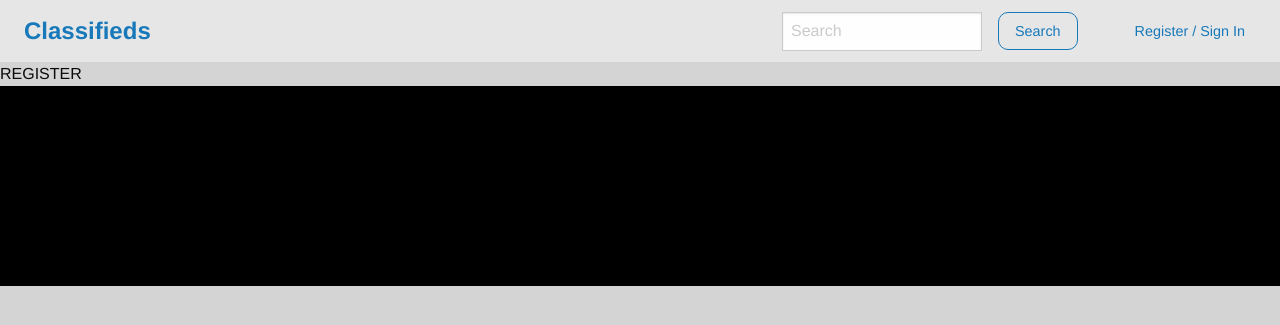
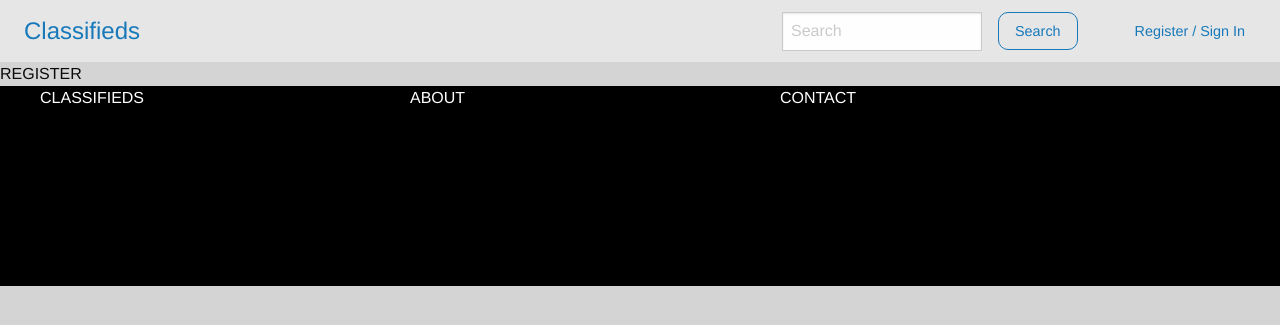
Before and after one commit to ShivamDh/Python-Projects, a Flask app: page /register in a window 1280 px wide. Shown: the top 325 px of the page. Run offline with Flask 2, Linux system fonts and the light colour scheme; some libraries are stand-ins or nearby versions.

Commit message:
Styling and adding bottom navigation bar

```diff
--- a/classified_advertiser/static/css/styles.css
+++ b/classified_advertiser/static/css/styles.css
@@ -12,8 +12,12 @@ a.title-link {
 	background: transparent;
 }
 
-a.title-link li.menu-text {
+a.title-link {
 	padding: 0;
+}
+
+a.listings-link {
+
 }
 
 .button.search-button {
@@ -66,7 +70,7 @@ p.item-body {
 
 div.item-image-container {
 	height: 200px;
-	background-color: #acacac;
+	background-color: #3c3939;
 }
 
 img.item-image {
@@ -91,6 +95,7 @@ a.item-link {
 
 .button.success.item-link-button {
 	margin: 0;
+	border-radius: 25px;
 }
 
 
@@ -102,11 +107,8 @@ h1.title {
 	font-size: 55px;
 }
 
-
-
-
-
 div.nav-bar {
 	min-height: 200px;
 	background-color: black;
+	color: white;
 }
--- a/classified_advertiser/templates/layout.html
+++ b/classified_advertiser/templates/layout.html
@@ -14,9 +14,11 @@
 		<div class="top-bar">
 			<div class="top-bar-left">
 				<ul class="dropdown menu right" data-dropdown-menu>
-					<a class="title-link" href="/">
-						<li class="menu-text">Classifieds</li>
-					</a>
+					<li>
+						<a class="title-link" href="/">
+							Classifieds
+						</a>
+					</li>
 				</ul>
 			</div>
 			<div class="top-bar-right">
@@ -40,16 +42,21 @@
 			</div>
 		</div>
 
-
-		{% block body %}{% endblock %}
-
+		{% block body %}
+		{% endblock %}
 
 		<div class="nav-bar">
-
+			<div class="grid-container">
+				<div class="grid-x grid-margin-x">
+					<div class="column-1 small-12 medium-4">CLASSIFIEDS</div>
+					<div class="column-2 small-12 medium-4">ABOUT</div>
+					<div class="column-3 small-12 medium-4">CONTACT</div>
+				</div>
+			</div>
 		</div>
 
 		<script src="/static/js/vendor/jquery.js"></script>
-	    <script src="/static/js/vendor/foundation.js"></script>
-	    <script src="/static/js/app.js"></script>
+		<script src="/static/js/vendor/foundation.js"></script>
+		<script src="/static/js/app.js"></script>
 	</body>
 </html>
```
Also changed, not shown: classified_advertiser/templates/home.html (+31 -0 lines).
